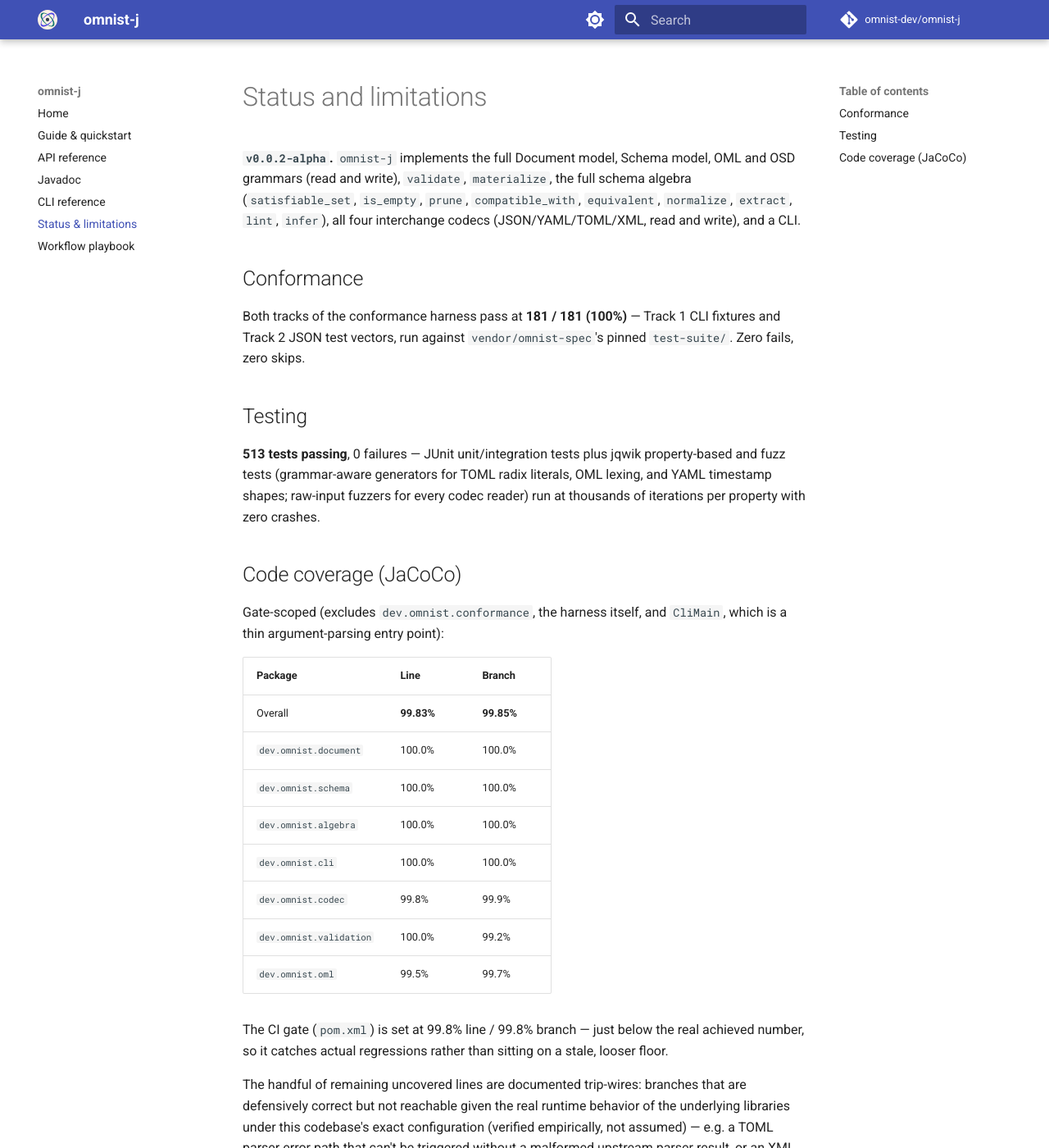
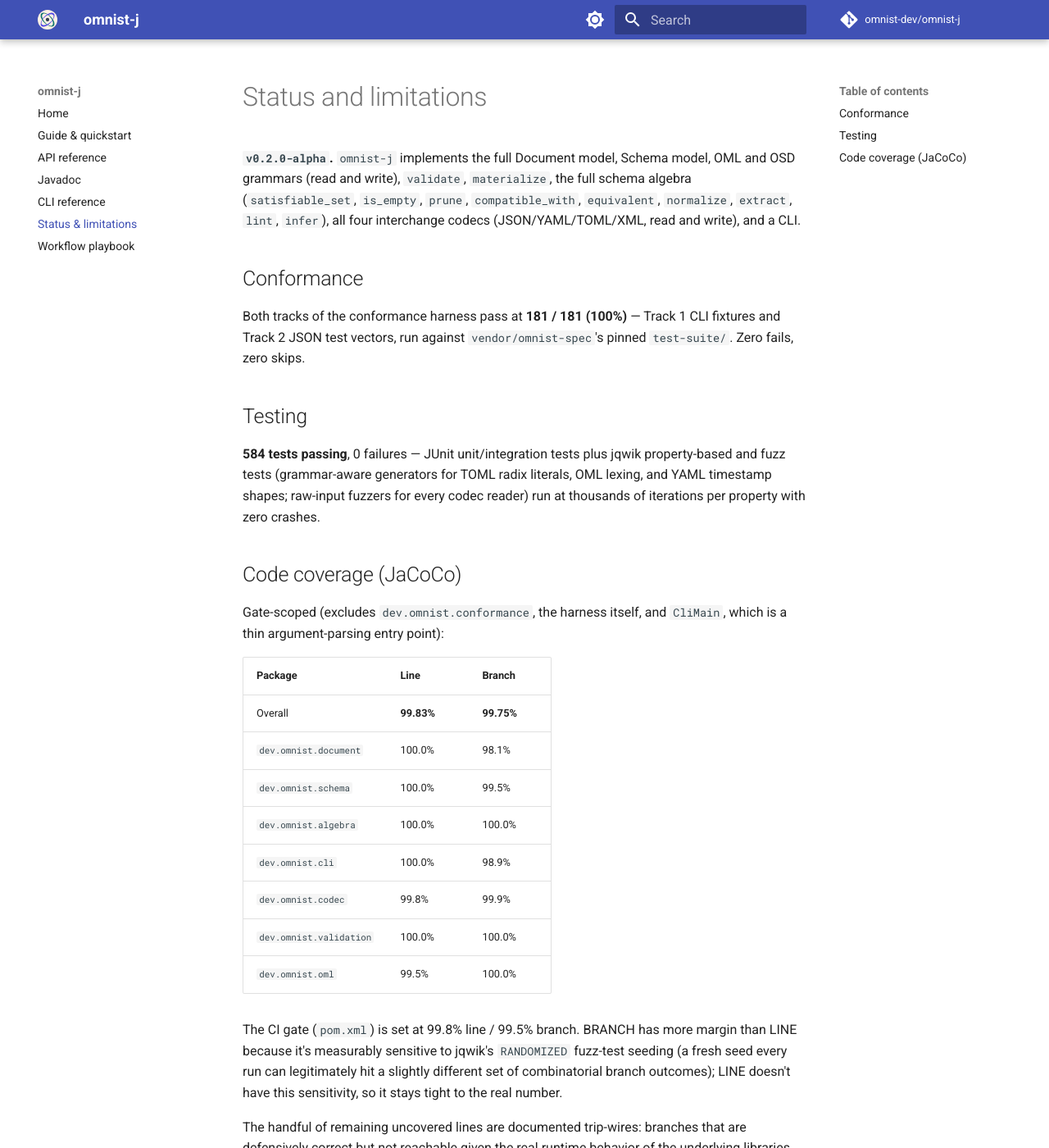
Before and after one commit to omnist-dev/omnist-j, an MkDocs documentation site: the page built from docs/limitations.md, in a window 1280 px wide and 1400 px high. Shown: the whole window at 82% size. Built offline with MkDocs 1.6.1 and Material for MkDocs 9.7.7, drawn with Linux system fonts in a browser that asks for light colours; comment, search, counter and statistics services are not loaded.

Commit message:
Rewrite README, fix stale version/coverage numbers across docs (#74)
README was a bare status-report stub: no explanation of what Omnist is,
no build/run instructions, no code example, and a stale version
(v0.1.0-alpha against pom.xml's actual 0.2.0-alpha). Rewrote with a real
pitch, a working quickstart (verified by actually building the jar and
running the example CLI invocation), build/run instructions, and a
cleaner docs table.

Also fixed docs/02-cli-reference.md and docs/limitations.md, which had
drifted to two different stale versions (0.0.2-alpha) after the last two
version bumps only touched pom.xml/omnist/Track1Runner.java. Refreshed
the test count (553->584) and per-package coverage table (measured
fresh; branch numbers shifted slightly per the documented jqwik-seed-
variance behavior) and corrected the quoted CI gate values to match
pom.xml's actual current gates (99.8% line / 99.5% branch, not 99.8%/
99.8%).

```diff
--- a/docs/limitations.md
+++ b/docs/limitations.md
@@ -1,6 +1,6 @@
 # Status and limitations
 
-**`v0.0.2-alpha`.** `omnist-j` implements the full Document model, Schema model, OML and OSD
+**`v0.2.0-alpha`.** `omnist-j` implements the full Document model, Schema model, OML and OSD
 grammars (read and write), `validate`, `materialize`, the full schema
 algebra (`satisfiable_set`, `is_empty`, `prune`, `compatible_with`,
 `equivalent`, `normalize`, `extract`, `lint`, `infer`), all four
@@ -14,7 +14,7 @@ Track 1 CLI fixtures and Track 2 JSON test vectors, run against
 
 ## Testing
 
-**513 tests passing**, 0 failures — JUnit unit/integration tests plus
+**584 tests passing**, 0 failures — JUnit unit/integration tests plus
 jqwik property-based and fuzz tests (grammar-aware generators for TOML
 radix literals, OML lexing, and YAML timestamp shapes; raw-input fuzzers
 for every codec reader) run at thousands of iterations per property with
@@ -27,18 +27,20 @@ Gate-scoped (excludes `dev.omnist.conformance`, the harness itself, and
 
 | Package | Line | Branch |
 |---|---|---|
-| Overall | **99.83%** | **99.85%** |
-| `dev.omnist.document` | 100.0% | 100.0% |
-| `dev.omnist.schema` | 100.0% | 100.0% |
+| Overall | **99.83%** | **99.75%** |
+| `dev.omnist.document` | 100.0% | 98.1% |
+| `dev.omnist.schema` | 100.0% | 99.5% |
 | `dev.omnist.algebra` | 100.0% | 100.0% |
-| `dev.omnist.cli` | 100.0% | 100.0% |
+| `dev.omnist.cli` | 100.0% | 98.9% |
 | `dev.omnist.codec` | 99.8% | 99.9% |
-| `dev.omnist.validation` | 100.0% | 99.2% |
-| `dev.omnist.oml` | 99.5% | 99.7% |
+| `dev.omnist.validation` | 100.0% | 100.0% |
+| `dev.omnist.oml` | 99.5% | 100.0% |
 
-The CI gate (`pom.xml`) is set at 99.8% line / 99.8% branch — just below
-the real achieved number, so it catches actual regressions rather than
-sitting on a stale, looser floor.
+The CI gate (`pom.xml`) is set at 99.8% line / 99.5% branch. BRANCH has
+more margin than LINE because it's measurably sensitive to jqwik's
+`RANDOMIZED` fuzz-test seeding (a fresh seed every run can legitimately
+hit a slightly different set of combinatorial branch outcomes); LINE
+doesn't have this sensitivity, so it stays tight to the real number.
 
 The handful of remaining uncovered lines are documented trip-wires:
 branches that are defensively correct but not reachable given the real
```
Also changed, not shown: README.md (+74 -21 lines), docs/02-cli-reference.md (+1 -1 lines).
